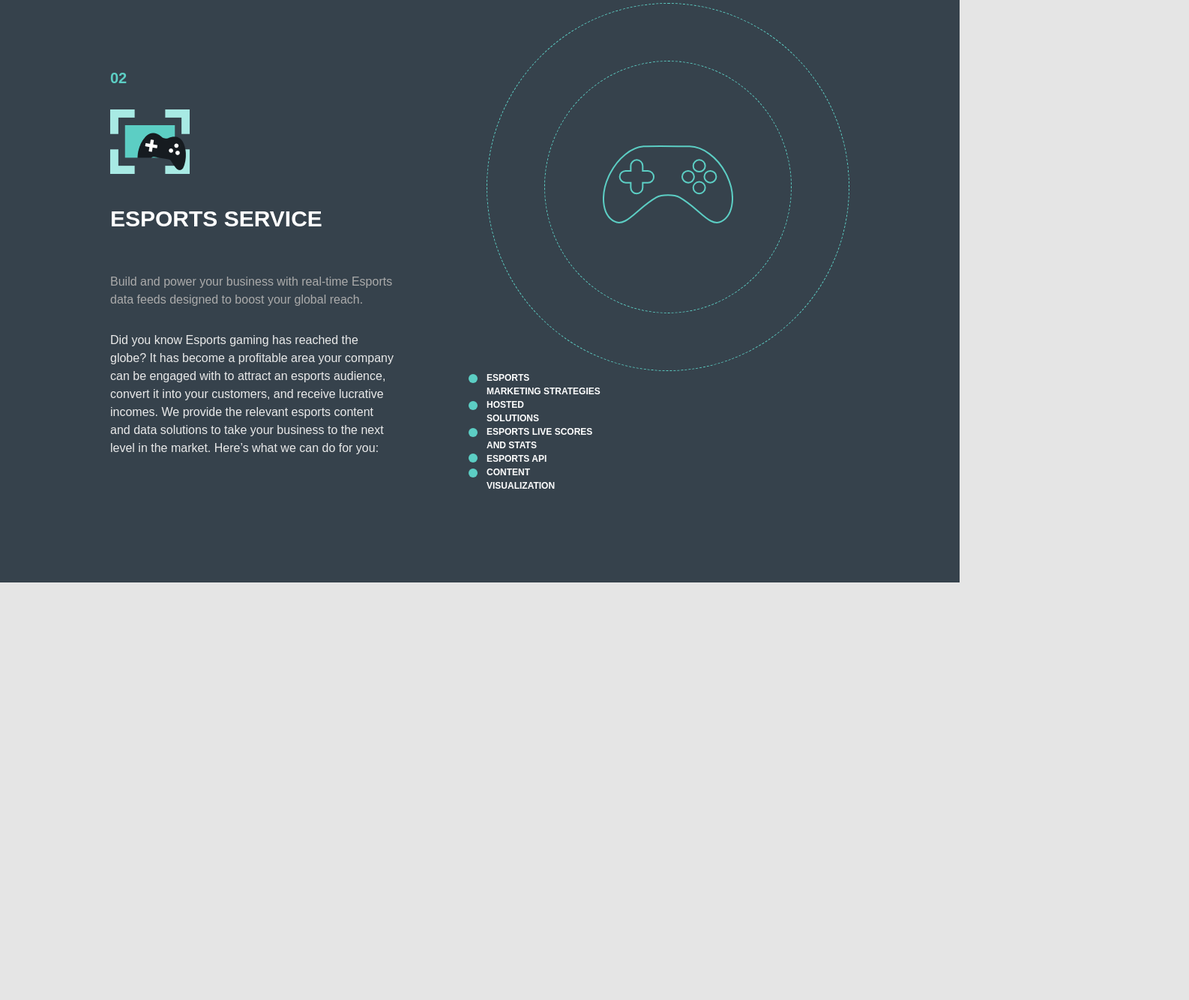
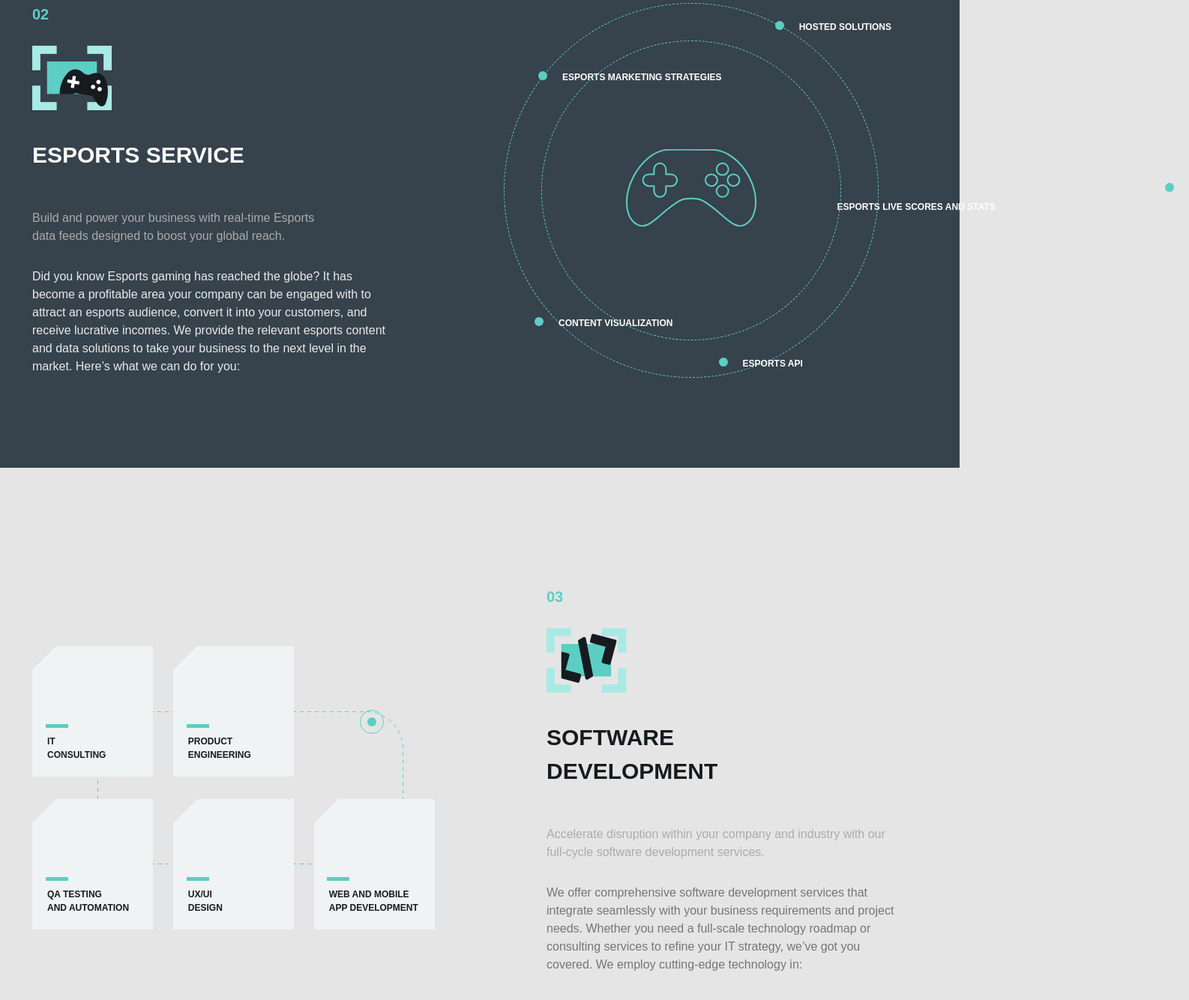
Before and after one commit to pjupju/edimilia-investments-ltd, a website: page app/index.html in a window 1280 px wide. Shown: the part 1797-3131 px from the top of the page at 75% size, 1586 px wide, since content can reach past the window. Before the commit the page ends 2574 px from the top, so only its background shows below. Drawn offline with nearby package versions, Linux system fonts and the light colour scheme.

Commit message:
add 2 block

```diff
--- a/app/index.html
+++ b/app/index.html
@@ -143,22 +143,91 @@
             market. Here’s what we can do for you:
           </div>
         </div>
+        <div class="esports__right">
+          <div class="esports__right-first border">
 
-        <div class="esports__right">
-          <div class="esports__right-border">
-            <div class="esports__right-img">
-              <img src="images/joystick.svg" alt="">
+            <span class="esports__right-title text-1">Esports marketing strategies</span>
+            <span class="esports__right-title text-2">Content visualization</span>
+            <span class="esports__right-title text-3">Esports live scores and stats</span>
+            <span class="esports__right-title text-4">Esports API</span>
+
+            <div class="esports__right-second border posit">
+              <span class="esports__right-title sec-text">Hosted solutions</span>
+              <div class="posit">
+                <img src="images/joystick.svg" alt="">
+              </div>
             </div>
           </div>
-          <div class="esports__right-title first">Esports <br> marketing strategies</div>
-          <div class="esports__right-title second">Hosted <br> solutions</div>
-          <div class="esports__right-title third">Esports live scores <br> and stats</div>
-          <div class="esports__right-title fourth">Esports API</div>
-          <div class="esports__right-title five">Content <br> visualization</div>
         </div>
       </div>
     </div>
   </div>
+
+  <div class="software">
+    <div class="container">
+      <div class="software__wrapper">
+
+        <div class="software__left">
+          <div class="software__bg"></div>
+          <div class="software__items">
+
+            <div class="software__item">
+              <div class="software__item-text">
+                IT <br> consulting
+              </div>
+            </div>
+            <div class="software__item">
+              <div class="software__item-text">
+                  Product<br> engineering
+              </div>
+            </div>
+
+            <div class="software__item">
+              <div class="software__item-circle">
+                  <div class="software__item-dot"></div>
+              </div>
+            </div>
+
+            <div class="software__item">
+              <div class="software__item-text">
+                  QA testing <br> and automation
+              </div>
+            </div>
+            <div class="software__item">
+              <div class="software__item-text">
+                  UX/UI <br> Design
+              </div>
+            </div>
+            <div class="software__item">
+              <div class="software__item-text">
+                  Web and mobile <br> app development
+              </div>
+            </div>
+          </div>
+        </div>
+
+        <div class="software__right">
+          <div class="software__right-number">03</div>
+          <div class="software__right-img">
+            <img src="images/software-img.png" alt="">
+          </div>
+          <div class="software__right-title">
+            Software <br> Development
+          </div>
+          <div class="software__right-subtitle">
+            Accelerate disruption within your company and industry with our full-cycle software development services.
+          </div>
+          <div class="software__right-text">
+            We offer comprehensive software development services that integrate seamlessly with your business
+            requirements and project needs. Whether you need a full-scale technology roadmap or consulting services to
+            refine your IT strategy, we’ve got you covered. We employ cutting-edge technology in:
+          </div>
+        </div>
+      </div>
+    </div>
+  </div>
+
+
 
   <script src="https://ajax.googleapis.com/ajax/libs/jquery/3.4.1/jquery.min.js"></script>
   <script src="//code.jquery.com/jquery-1.11.0.min.js"></script>
--- a/app/scss/_esports.scss
+++ b/app/scss/_esports.scss
@@ -4,7 +4,7 @@
 
 .esports{
     background-color: #36424C;
-    padding: 120px 125px;
+    padding: 120px 0;
     &__wrapper{
         display: flex;
         justify-content: flex-start;
@@ -12,9 +12,10 @@
     }
     &__left{
         margin-right: 12.5%;
+        max-width: 480px;
+        width: 100%;
     }
     &__left-number{
-        margin-top: 40px;
         @extend %akzidenzgroteskpro-bold;
         font-size: 20px;
         line-height: 24px;
@@ -42,32 +43,74 @@
         max-width: 485px;
     }
 
-    &__right-border{
-        border: 1px dashed #5CCEC4;
-        border-radius: 50%;
-        padding: 76px;
+
+
+
+    &__right {
+        max-width: 1000px;
+        width: 100%;
     }
-    &__right-img{
-        border: 1px dashed #5CCEC4;
-        border-radius: 50%;
-        padding: 112px 77px;
+    &__right-first {
+        width: 100%;
+        max-width: 500px;
+        height: 500px;
+        position: relative;
+        & span{
+            max-width: 150px;
+        }
     }
-    &__right-title{
+    &__right-second {
+        width: 100%;
+        max-width: 400px;
+        height: 400px;
+    }
+    &__right-title {
+        position: relative;
         font-size: 12px;
         line-height: 18px;
+        text-transform: uppercase;
         @extend %akzidenzgroteskpro-bold;
         color: #fff;
-        text-transform: uppercase;
-        position: relative;
-        &:before{
-            position: absolute;
-            content: '';
+        &::before {
+            content: "";
+            display: inline-block;
             width: 12px;
             height: 12px;
             border-radius: 50%;
-            background: #5CCEC4;
-            top: 10%;
-            left: -5%;
+            background-color: #5ccec4;
+            margin-right: 20px;
         }
     }
 }
+.border {
+    border: 1px dashed #5ccec4;
+    border-radius: 50%;
+}
+
+.posit {
+    position: absolute;
+    left: 50%;
+    top: 50%;
+    transform: translate(-50%, -50%);
+}
+.text-1 {
+    left: 9%;
+    top: 17%;
+}
+.text-2 {
+    left: -42%;
+    top: 83%;
+
+}
+.text-3 {
+    left: 89%;
+    top: 47%;
+}
+.text-4 {
+    left: 14%;
+    top: 89%;
+}
+.sec-text {
+    left: 78%;
+    top: -8%;
+}
--- /dev/null
+++ b/app/scss/_software.scss
@@ -0,0 +1,117 @@
+@import "vars";
+@import "fonts";
+@import "global";
+
+.software{
+    padding: 120px 0;
+    &__wrapper{
+        display: flex;
+        justify-content: flex-start;
+        align-items: center;
+    }
+    &__left{
+        margin-right: 12.5%;
+        padding-top: 5%;
+    }
+    &__bg{
+        background-image: url(../images/software-bg-line.svg);
+        background-size: cover;
+        width: 408px;
+        height: 204px;
+        z-index: -1;
+        position: absolute;
+        margin-top: 87px;
+        margin-left: 87px;
+    }
+    &__items{
+        display: flex;
+        justify-content: space-between;
+        flex-wrap: wrap;
+        max-width: 582px;
+        z-index: 10000;
+    }
+    &__item{
+        background-image: url(../images/software-bg.svg);
+        background-size: cover;
+        width: 174px;
+        height: 174px;
+        width: 30%;
+        &:nth-child(n+4){
+            margin-top: 30px;
+        }
+        &:nth-child(3){
+            background-image: none;
+        }
+    }
+    &__item-circle{
+        border: 1px solid #5CCEC4;
+        border-radius: 50%;
+        padding: 9px;
+        max-width: 32px;
+        position: absolute;
+        margin-top: 85px;
+        margin-left: 61px;
+    }
+    &__item-dot{
+        width: 12px;
+        height: 12px;
+        background-color: #5CCEC4;
+        border-radius: 50%;
+    }
+    &__item-text{
+        font-size: 12px;
+        line-height: 18px;
+        text-transform: uppercase;
+        @extend %akzidenzgroteskpro-bold;
+        color: #161B20;
+        position: relative;
+        padding: 118px 0 0 20px;
+        &:before{
+            content: '';
+            position: absolute;
+            width: 30px;
+            height: 5px;
+            background-color: #5CCEC4;
+            top: 67%;
+            left: 11%;
+        }
+    }
+
+
+
+
+
+
+
+
+
+
+    &__right-number{
+        margin-top: 40px;
+        @extend %akzidenzgroteskpro-bold;
+        font-size: 20px;
+        line-height: 24px;
+        text-transform: uppercase;
+        color: #5CCEC4;
+    }
+    &__right-img{
+        padding: 30px 0;
+    }
+    &__right-title{
+        @extend %akzidenzgroteskpro-bold;
+        font-size: 30px;
+        line-height: 45px;
+        text-transform: uppercase;
+        color: #161B20;
+    }
+    &__right-subtitle{
+        margin-top: 50px;
+        color: #ABABAB;
+        max-width: 480px;
+    }
+    &__right-text{
+        margin-top: 30px;
+        color: #767676;
+        max-width: 480px;
+    }
+}
--- a/app/scss/style.scss
+++ b/app/scss/style.scss
@@ -9,3 +9,4 @@
 @import "banner";
 @import "services";
 @import "esports";
+@import "software";
```
Also changed, not shown: app/js/main.js (+6 -4 lines), test.html (added, +92 -0 lines), app/css/style.min.css, app/images/software-bg-line.svg (added), app/images/software-bg.svg (added), app/images/software-img.png (added).
